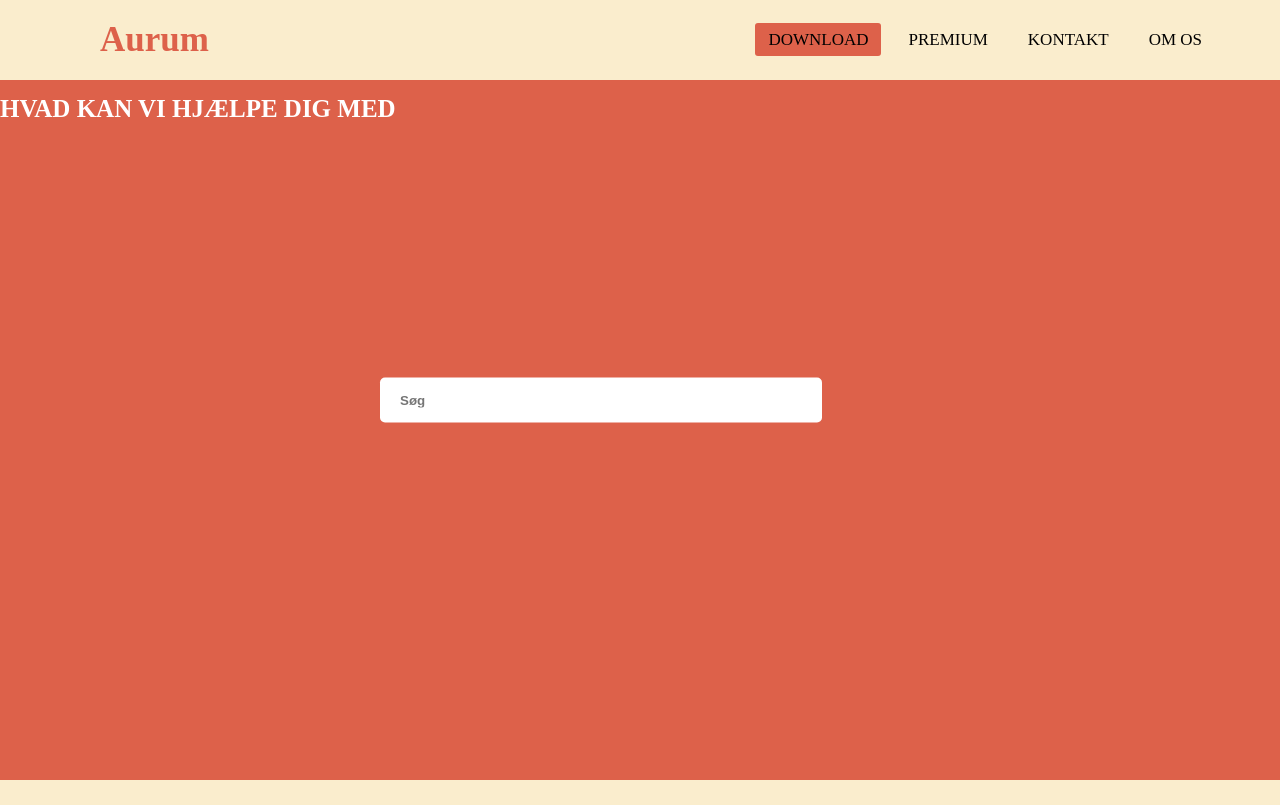
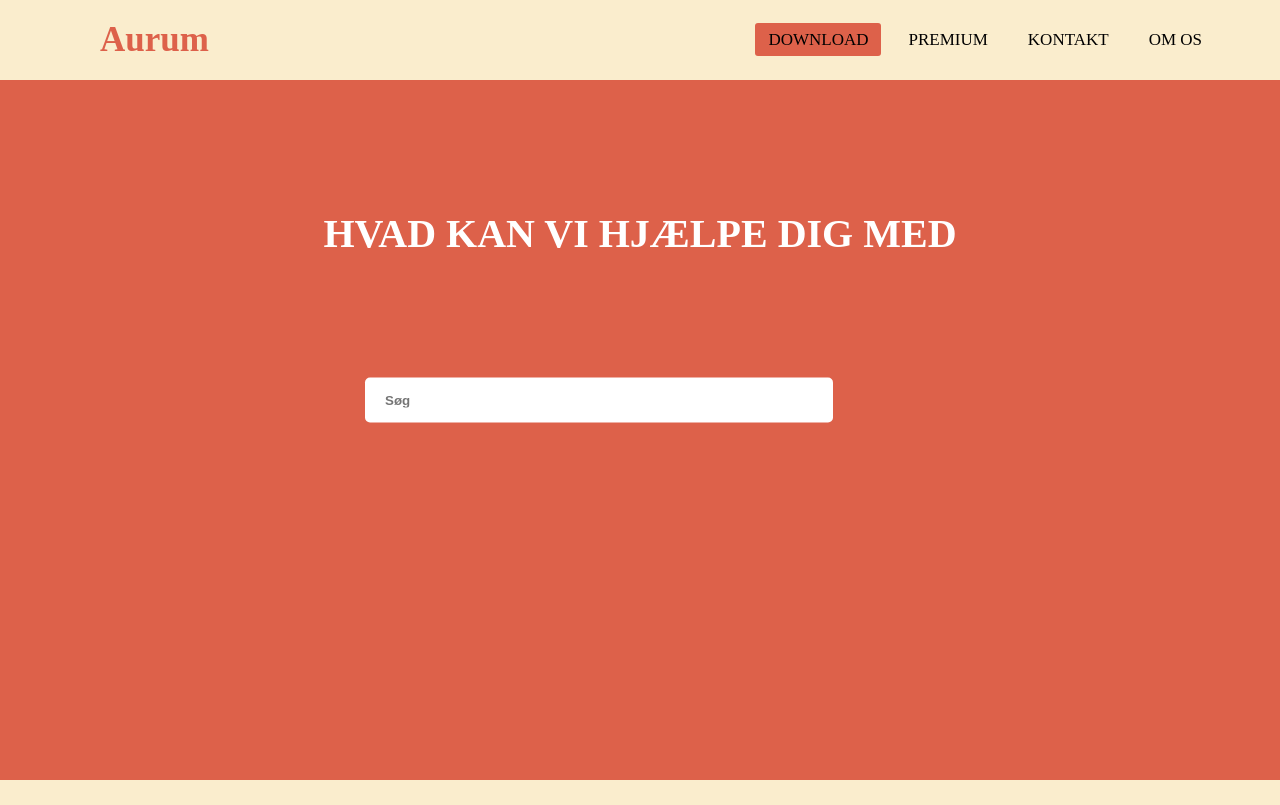
Before and after one commit to MadsSelander/AurumMCLY, a plain HTML site: page support.html in a window 1280 px wide. Shown: the top 805 px of the page. Drawn offline with Linux system fonts and the light colour scheme.

Commit message:
Ændret søgefelt i support

```diff
--- a/stylesheet.css
+++ b/stylesheet.css
@@ -232,6 +232,9 @@ color:#DD614A ;
     font-size: 16px;
   }
 }
+
+
+
 @media (max-width: 858px){
   .checkbtn{
     display: block;
@@ -1041,7 +1044,6 @@ color:#DD614A ;
     transform: translate(-50%, -50%);
     max-width: 550px;
     width: 100%;
-    padding: 15px;
     display: flex;
     justify-content: space-between;
     border-radius: 5px;
@@ -1053,6 +1055,14 @@ color:#DD614A ;
     border: none;
     border-radius: 5px;
     font-weight: bold;
+}
+
+.overskrift {
+
+text-align: center;
+font-size: 40px;
+padding: 130px;
+
 }
 
 
```
